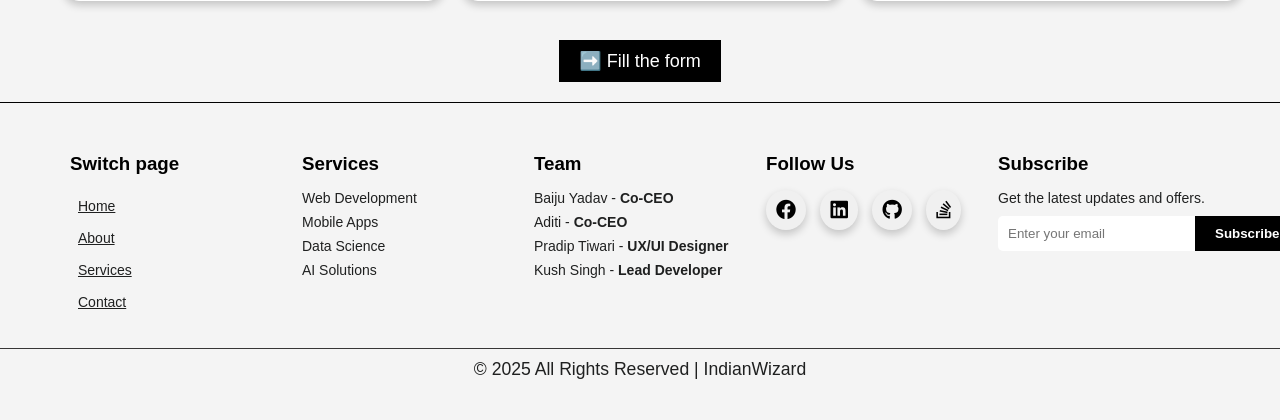
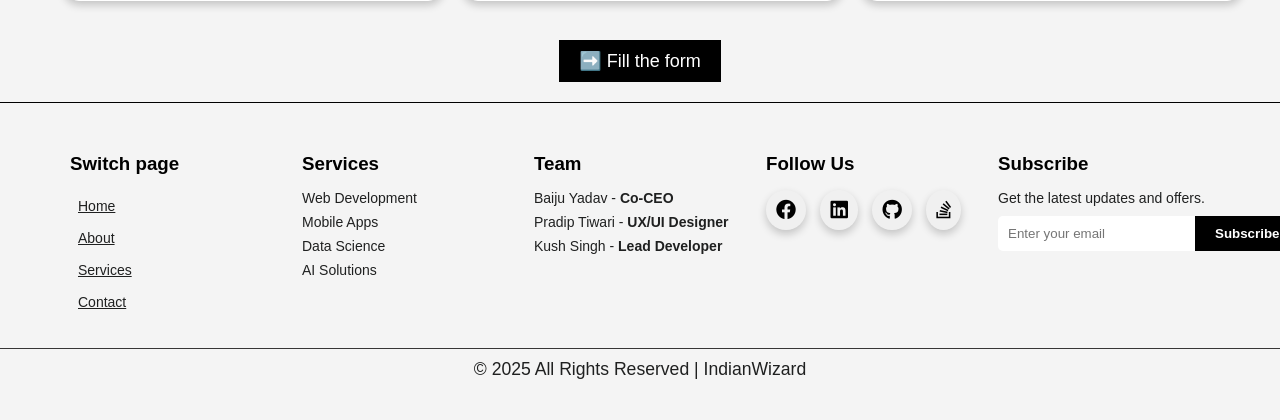
Before and after one commit to AditiSuchi/IndianWizard, a Flask app: page /contact in a window 1280 px wide; the page is wider, and only the part inside the window is pictured. Shown: the part 1050-1470 px from the top of that part. Run offline with Flask 3, Linux system fonts and the light colour scheme.

Commit message:
Update contact.html

```diff
--- a/templates/contact.html
+++ b/templates/contact.html
@@ -156,7 +156,7 @@
                     <h3>Team</h3>
                     <ul>
                         <li>Baiju Yadav - <strong>Co-CEO</strong></li>
-                        <li>Aditi - <strong>Co-CEO</strong></li>
+
                         <li>Pradip Tiwari - <strong>UX/UI Designer</strong> </li>
                         <li>Kush Singh - <strong>Lead Developer</strong></li>
                     </ul>
```
